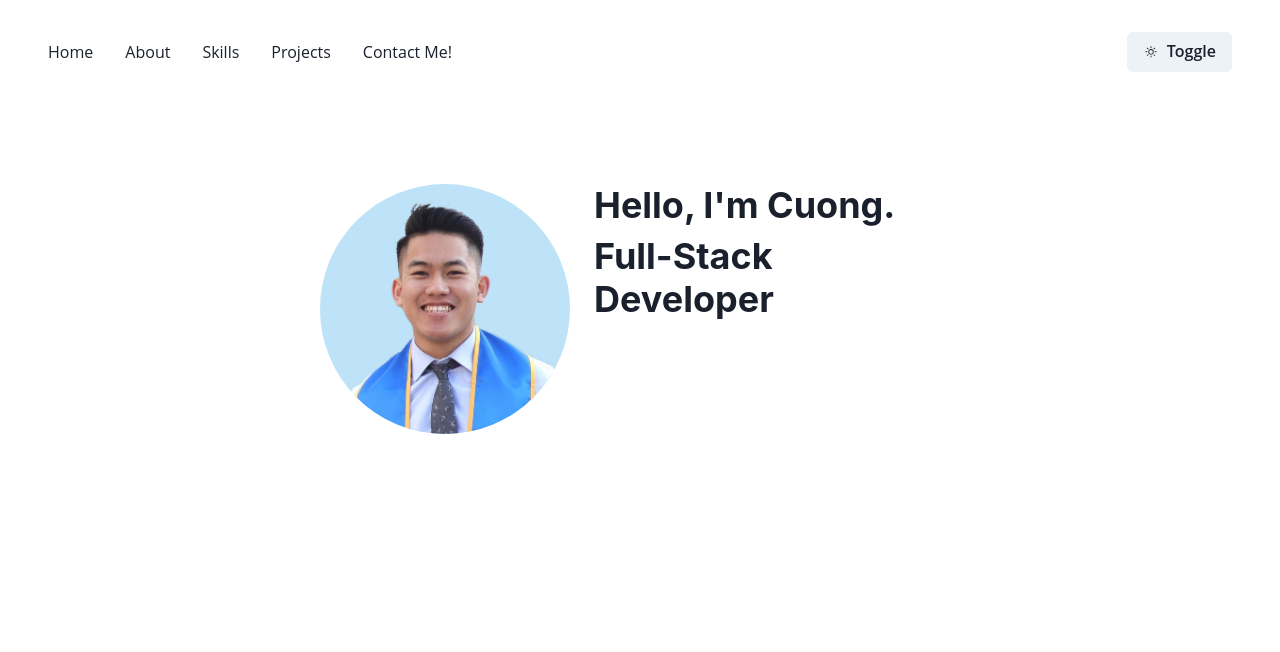
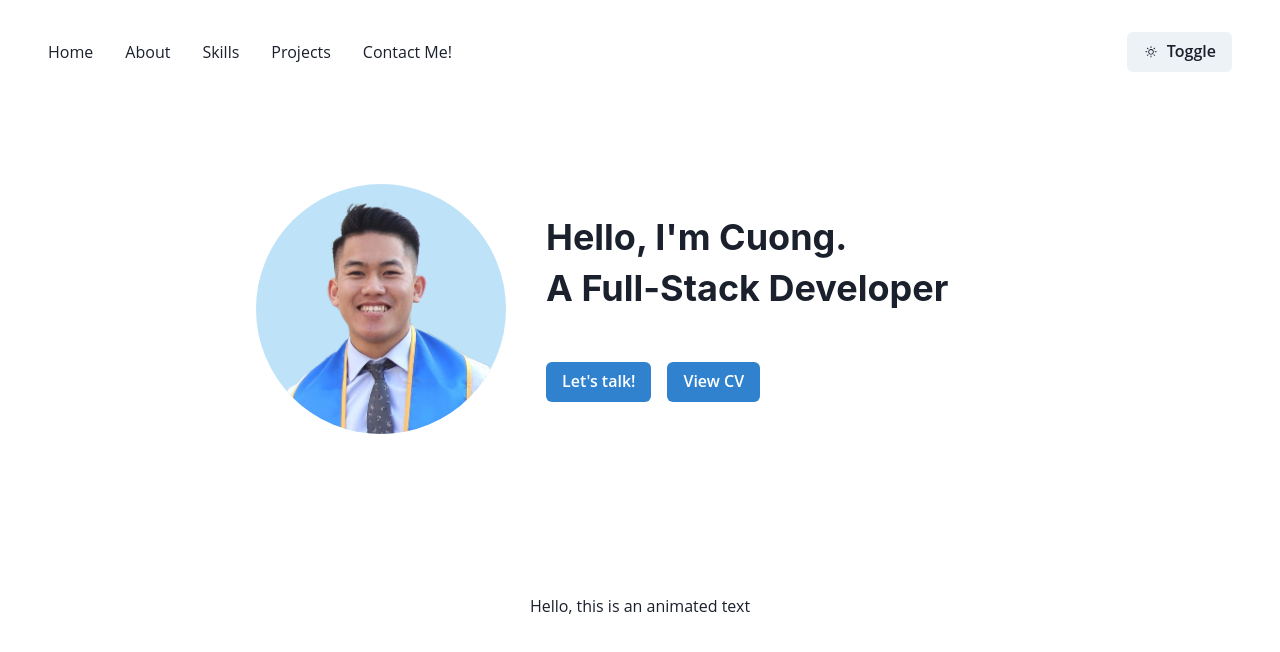
Before and after one commit to cuonglyy/portfolio-website, a React (Create React App) app: page / in a window 1280 px wide. Shown: the top 652 px of the page. Built offline with nearby package versions, Linux system fonts and the light colour scheme.

Commit message:
Finished with header, adding animation for text

```diff
--- a/src/components/About.jsx
+++ b/src/components/About.jsx
@@ -1,12 +1,22 @@
 import React from 'react'
 import {
   Container,
+  Flex,
 } from '@chakra-ui/react'
-import ME from '../assets/pic.png'
+import AnimatedText from './AnimatedText'
+
 
 const About = () => {
   return (
-    <Container>
+    <Container
+      p='5em 0'
+      maxW='container.md'
+    >
+      <Flex
+        justifyContent='center'
+      >
+        Hello, this is an animated text
+      </Flex>
     </Container>
   )
 }
--- /dev/null
+++ b/src/components/AnimatedText.jsx
@@ -0,0 +1,12 @@
+import React from 'react'
+
+const AnimatedText = ( {text} ) => {
+
+  return (
+    <div>
+
+    </div>
+  )
+}
+
+export default AnimatedText
--- /dev/null
+++ b/src/components/Home/CTA.jsx
@@ -0,0 +1,35 @@
+import React from 'react'
+import RESUME from '../../assets/Cuong Ly Resume.pdf'
+import {
+  Button,
+  Flex,
+  Link
+} from '@chakra-ui/react'
+
+
+const CTA = (props) => {
+  return (
+    <Flex gap={4} {...props}>
+      <Button colorScheme='blue' size='md'>
+        <Link
+          href='#contact'
+          style={{'textDecoration':'none'}}
+        >
+          Let's talk!
+        </Link>
+      </Button>
+
+      <Button colorScheme='blue' size='md'>
+        <Link
+          target='_blank'
+          style={{'textDecoration':'none'}}
+          href={RESUME}
+        >
+          View CV
+        </Link>
+      </Button>
+    </Flex>
+  )
+}
+
+export default CTA
--- a/src/components/Home/Home.jsx
+++ b/src/components/Home/Home.jsx
@@ -8,17 +8,17 @@ import {
   Heading
 } from '@chakra-ui/react'
 import ME from '../../assets/pic.png'
+import CTA from './CTA.jsx'
 
 const Home = () => {
   return (
     <Container
       p='5em 0'
-      maxW='container.sm'
-      h='auto'
+      maxW='container.md'
     >
       <Grid
         templateColumns='1fr 2fr'
-        gap={6}
+        gap={10}
       >
         <Box
           bg='blue.100'
@@ -34,16 +34,15 @@ const Home = () => {
             objectPosition='40% 60%'
           />
         </Box>
+
         <Flex
           flexDir='column'
+          p='2em 0'
           gap={2}
         >
-          <Heading size='xl'>
-            Hello, I'm Cuong.
-          </Heading>
-          <Heading size='xl'>
-            Full-Stack Developer
-          </Heading>
+          <Heading size='xl'>Hello, I'm Cuong.</Heading>
+          <Heading size='xl'>A Full-Stack Developer</Heading>
+          <CTA marginTop='auto' />
         </Flex>
       </Grid>
     </Container>
```
Also changed, not shown: src/components/Navbar.jsx (line endings or trailing spaces), 1 other file (tests, documents, lock files or other folders).
